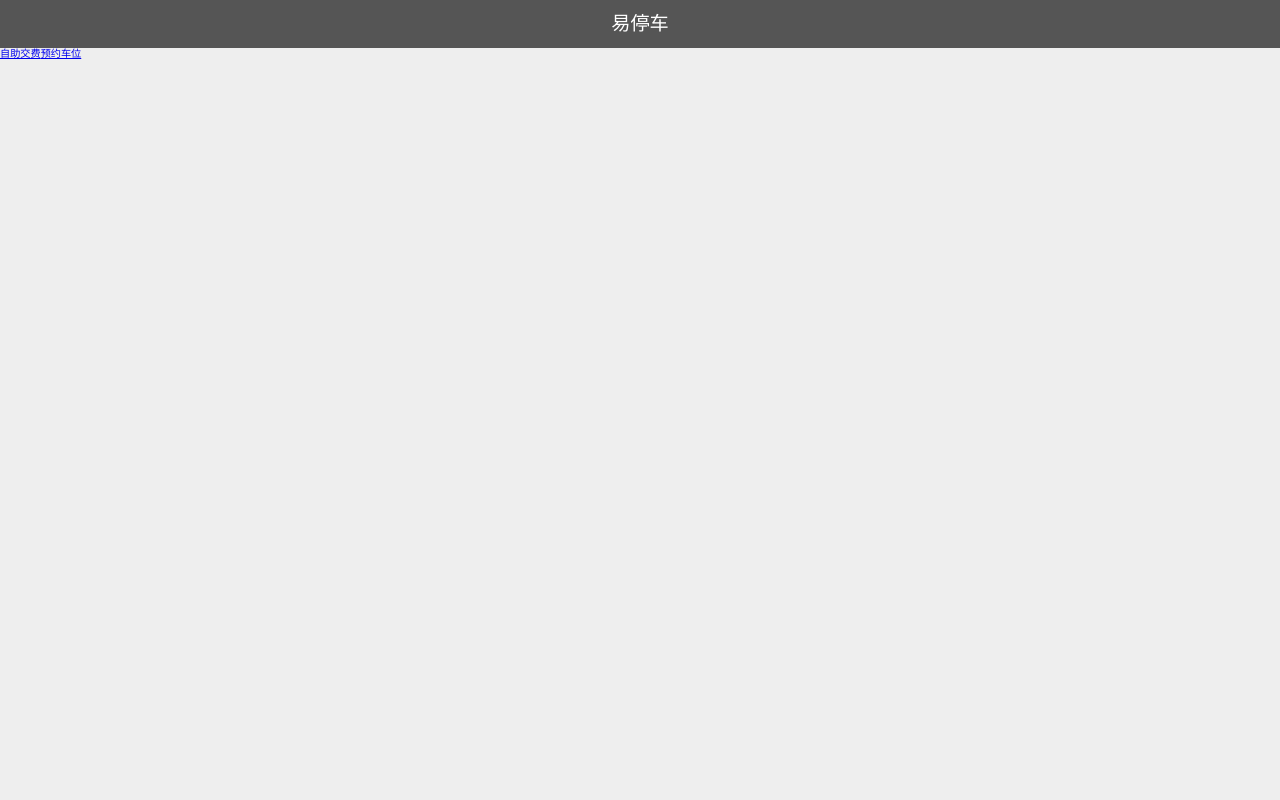
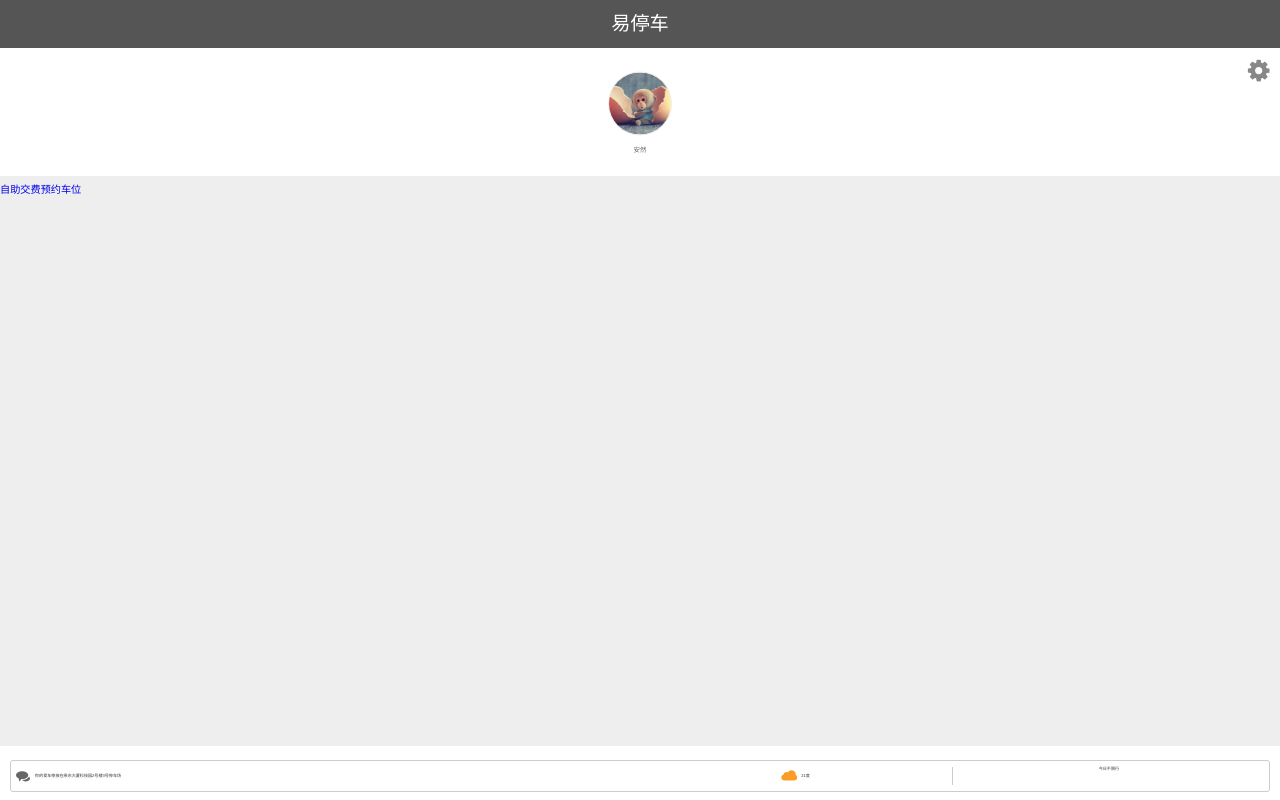
Before and after one commit to haoxl3/parking, a Nuxt app: page / in a window 1280 px wide. Built offline with nearby package versions, Linux system fonts and the light colour scheme.

Commit message:
footer component

```diff
--- a/assets/css/common.css
+++ b/assets/css/common.css
@@ -1,5 +1,86 @@
+/*css 初始化 */
+html,body,ul,li,ol,
+dl,dd,dt,p,h1,h2,h3,h4,h5,h6,
+form,fieldset,legend,img {
+    margin: 0;
+    padding: 0;
+    color: #333;
+    font-size: 63.5%;
+    font-family: "Microsoft YaHei", sans-serif;
+    font-style: normal;
+    list-style: none;
+    font-weight: normal;
+}
 body{
     background-color: #eee;
-    font-size: 63.5%;
-    font-family: 'Microsoft Yahei'
 }
+html {
+    -webkit-text-size-adjust: none;
+}
+
+fieldset,
+img,
+input,
+button {
+    border: none;
+    padding: 0;
+    margin: 0;
+    outline-style: none;
+}
+
+ul,
+ol {
+    list-style: none;
+}
+
+i {
+    font-style: normal;
+}
+b {
+    font-weight: normal;
+}
+
+select,
+input {
+    vertical-align: middle;
+}
+
+select,
+input,
+textarea {
+    font-size: 12px;
+    margin: 0;
+    outline: none;
+    border-radius: 0;
+}
+textarea {
+    resize: none;
+}
+
+/*防止拖动*/
+img {
+    border: 0;
+    vertical-align: middle;
+}
+
+table {
+    border-collapse: collapse;
+}
+a {
+    text-decoration: none;
+}
+
+.clearfix:before,
+.clearfix:after {
+    content: "";
+    display: table;
+}
+
+.clearfix:after {
+    clear: both;
+}
+.clearfix {
+    *zoom: 1;
+    /*IE/7/6*/
+}
+/*end*/
--- /dev/null
+++ b/components/mFooter.vue
@@ -0,0 +1,59 @@
+<template>
+    <div class="footer-container">
+        <ul class="clearfix">
+            <li class="car-position">
+                <i class="iconfont">&#xe642;</i>
+                <span>你的爱车停放在燕东大厦科技园2号楼3号停车场</span>
+            </li>
+            <li>
+                <i class="iconfont icon-weather">&#xe767;</i>
+                <span>21度</span>
+            </li>
+            <li>今日不限行</li>
+        </ul>
+    </div>
+</template>
+<style lang="stylus" scoped>
+    .footer-container{
+        position: fixed;
+        left: 0;
+        bottom: 0;
+        width: 100%;
+        padding: 14px 10px 8px;
+        background-color: #fff;
+        box-sizing: border-box;
+        ul{
+
+            height: 2rem;
+            border: 1px solid #ccc;
+            border-radius: 3px;
+            padding: 6px 4px;
+            box-sizing: border-box;
+            display: flex;
+            li{
+                flex: 2;
+                text-align: center;
+                i{
+                    vertical-align: middle;
+                    margin-right: 4px;
+                    color: #666;
+                }
+                .icon-weather{
+                    color: #FA9D26;
+                }
+            }
+            .car-position{
+                flex: 4;
+                text-align: left;
+                overflow: hidden;
+                text-overflow: ellipsis;
+                display: -webkit-box;
+                -webkit-line-clamp: 1;
+                -webkit-box-orient: vertical;
+            }
+            li:last-child{
+                border-left: 1px solid #ccc;
+            }
+        }
+    }
+</style>
--- a/pages/index.vue
+++ b/pages/index.vue
@@ -1,21 +1,65 @@
 <template>
   <div>
     <m-header :isReturn="false"></m-header>
+    <section class="top-banner">
+      <div class="avatar-box">
+        <div class="avatar"><i class="iconfont"></i></div>
+        <p>安然</p>
+      </div>
+      <i class="iconfont setting">&#xe615;</i>
+    </section>
     <div>
       <nuxt-link to="/home/pay">自助交费</nuxt-link>
       <nuxt-link to="/home/appoint">预约车位</nuxt-link>
     </div>
+    <m-footer></m-footer>
   </div>
 </template>
 
 <script>
 import mHeader from '~/components/mHeader.vue'
+import mFooter from '~/components/mFooter.vue'
+
 export default {
   components: {
-    mHeader
+    mHeader,
+    mFooter
   }
 }
 </script>
 
-<style>
+<style lang="stylus" scoped>
+.top-banner{
+  height: 8rem;
+  background-color: #fff;
+  margin-bottom: 8px;
+  position: relative;
+  .avatar-box{
+    position: absolute;
+    top: 50%;
+    left: 50%;
+    transform: translate(-50%, -50%);
+    .avatar{
+      width: 4rem;
+      height: 4rem;
+      text-align: center;
+      border: 1px solid #eee;
+      border-radius: 50%;
+      background: url('~/static/imgs/avatar.jpeg') no-repeat center center;
+      background-size: cover;
+    }
+    p{
+      text-align: center;
+      color: #666;
+      margin-top: 0.6rem;
+    }
+  }
+  .setting{
+    font-size: 1.4rem;
+    position: absolute;
+    top: 10px;
+    right: 10px;
+    color: #888;
+  }
+}
 </style>
```
Also changed, not shown: static/imgs/avatar.jpeg (added).
